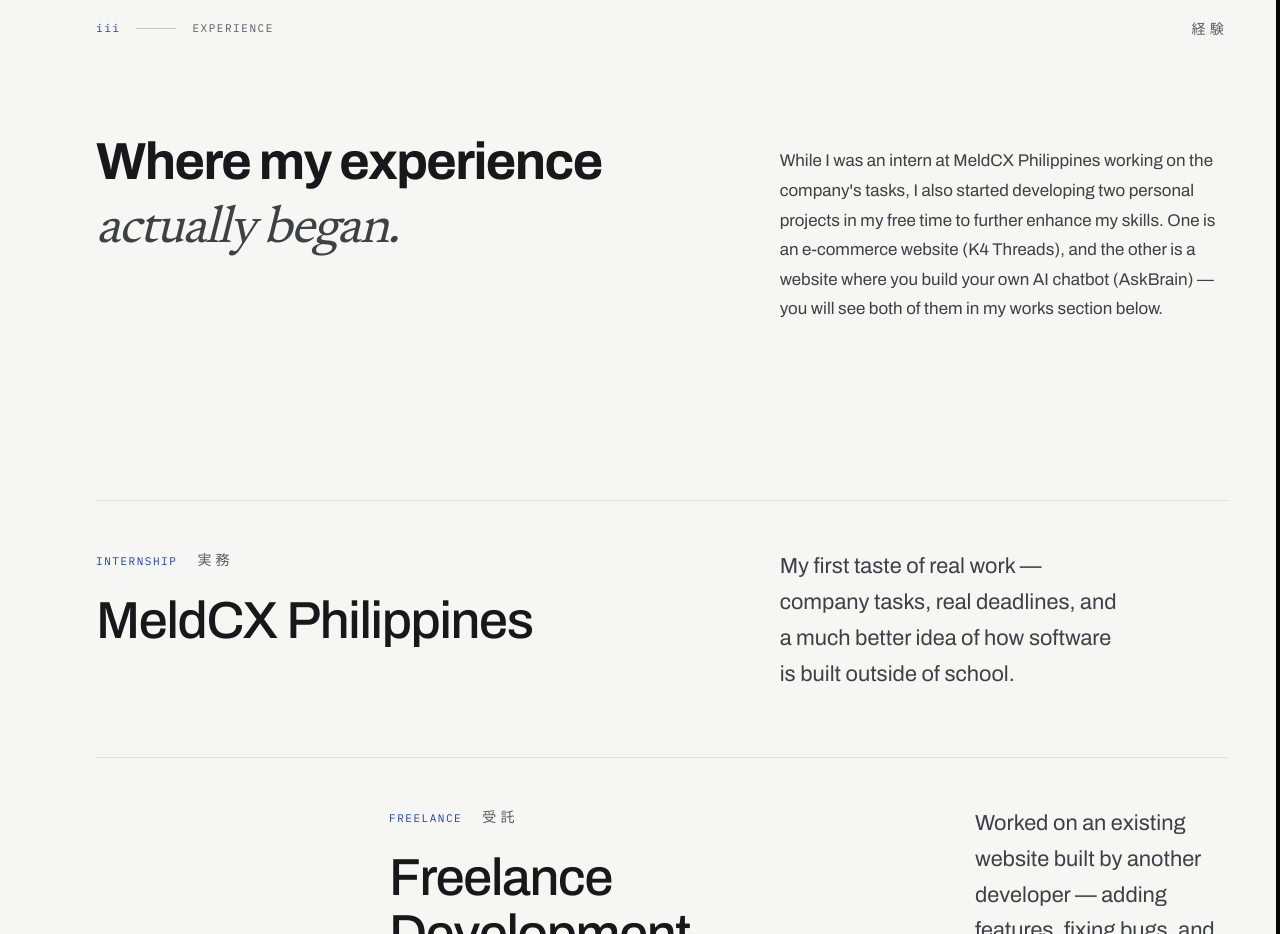
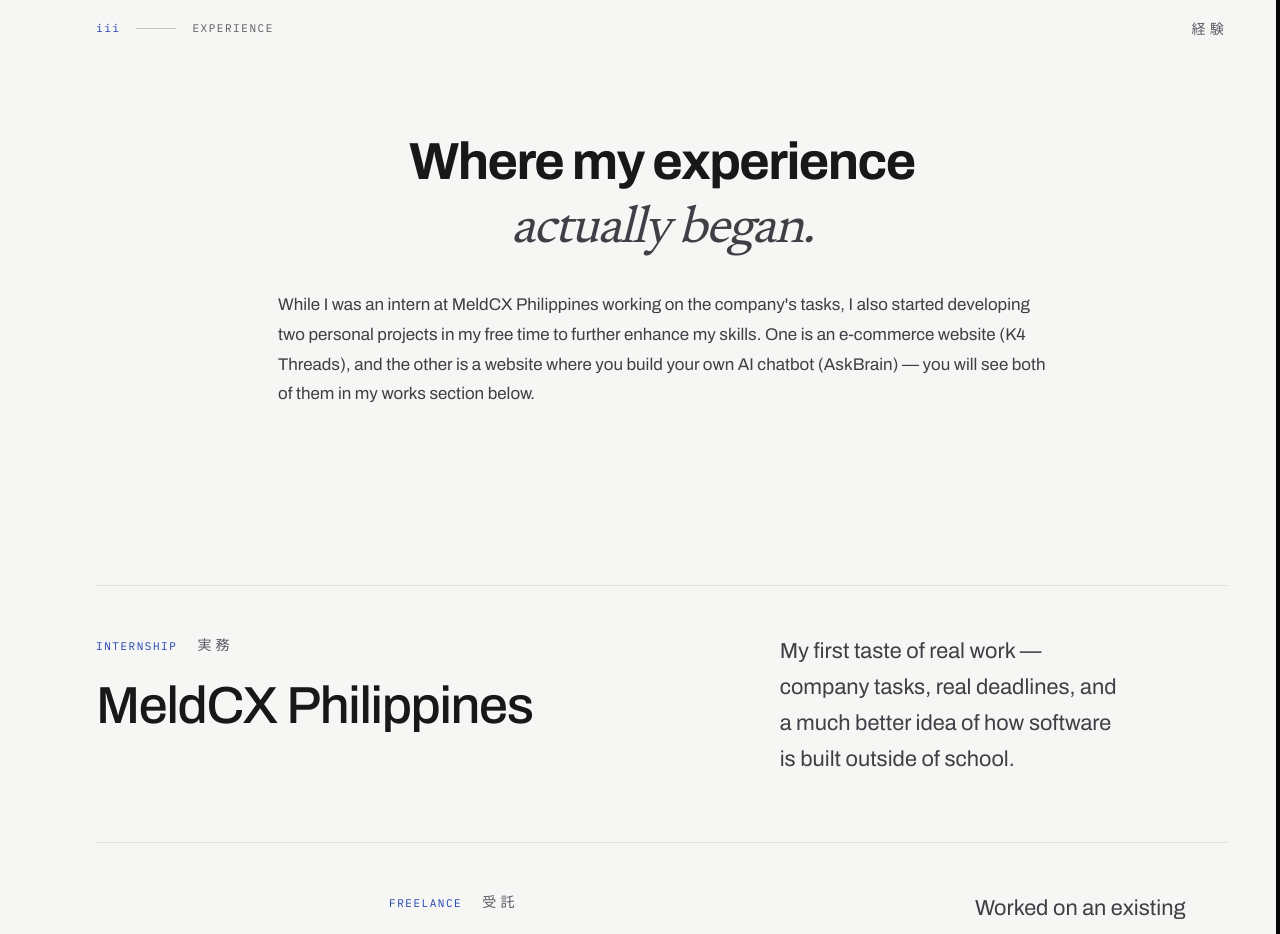
Before and after one commit to garciakean32/Kean-Portfolio, a Next.js app: page /about in a window 1280 px wide. Shown: the part 7640-8574 px from the top of the page. Built offline with nearby package versions, Linux system fonts and the light colour scheme.

Commit message:
style: center journey intro copy on about page

```diff
--- a/components/about/Journey.tsx
+++ b/components/about/Journey.tsx
@@ -204,14 +204,14 @@ export default function Journey() {
                     <span className={cn("js-exp-aside", JP)}>経験</span>
                 </div>
 
-                <div className="mt-16 grid gap-12 md:mt-24 lg:grid-cols-12 lg:gap-x-10">
-                    <p className="js-exp-line font-display text-d2 font-bold tracking-[-0.03em] text-ink lg:col-span-6">
+                <div className="mx-auto mt-16 flex max-w-3xl flex-col items-center md:mt-24">
+                    <p className="js-exp-line text-center font-display text-d2 font-bold tracking-[-0.03em] text-ink">
                         <MaskLine>Where my experience</MaskLine>
                         <MaskLine className="font-serif font-normal italic text-ink-2">
                             actually began.
                         </MaskLine>
                     </p>
-                    <p className="js-exp-aside max-w-measure text-body text-ink-2 lg:col-span-5 lg:col-start-8 lg:pt-3">
+                    <p className="js-exp-aside mt-8 w-full text-left text-body text-ink-2">
                         {sideProjects.intro}
                     </p>
                 </div>
```
